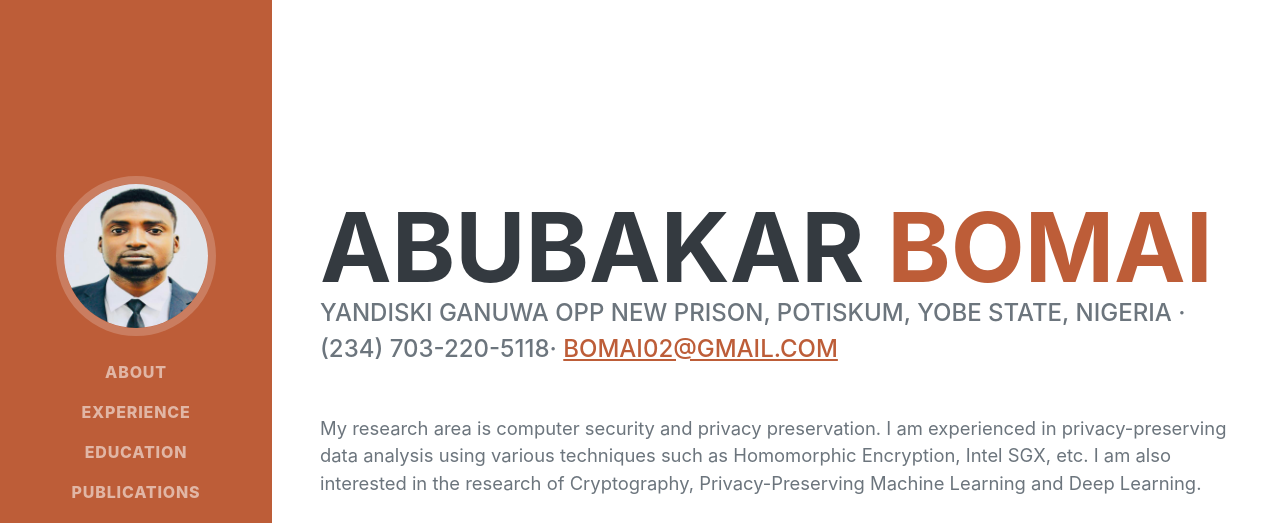
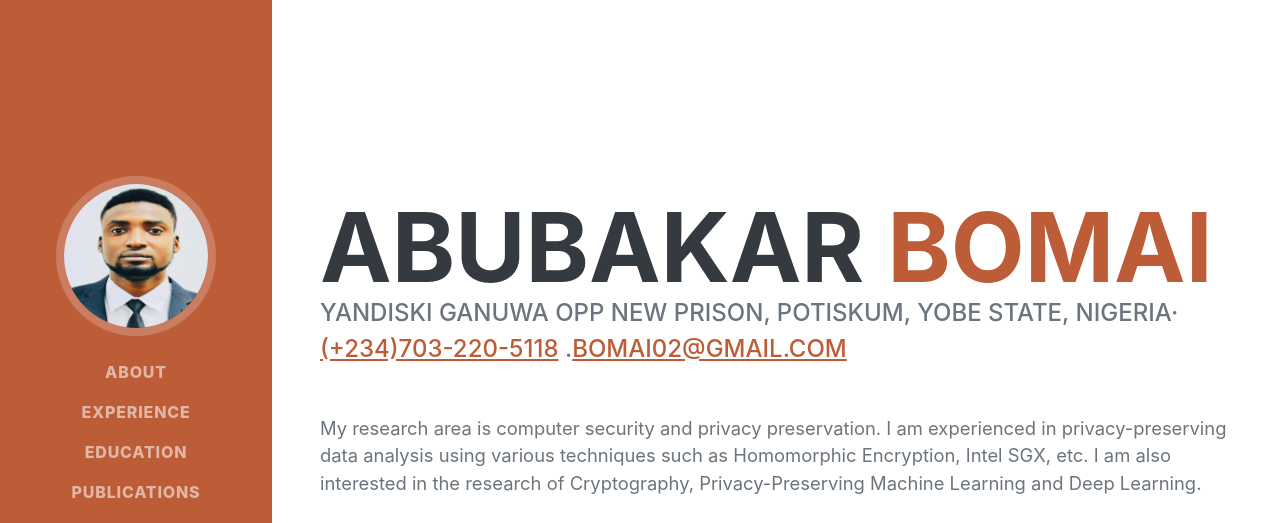
Before and after one commit to bomai02/bomai02.github.io, a plain HTML site: page index.html in a window 1280 px wide. Shown: the top 523 px of the page. Drawn offline with nearby package versions, Linux system fonts and the light colour scheme; a web font is replaced by a local one.

Commit message:
Update index.html

```diff
--- a/index.html
+++ b/index.html
@@ -45,8 +45,8 @@
                         <span class="text-primary">Bomai</span>
                     </h1>
                     <div class="subheading mb-5">
-                        Yandiski Ganuwa Opp New Prison, Potiskum, Yobe State, Nigeria · (234) 703-220-5118·
-                        <a href="mailto:bomai02@gmail.com">bomai02@gmail.com</a>
+                        Yandiski Ganuwa Opp New Prison, Potiskum, Yobe State, Nigeria· <a href="tel:+2347032205118">(+234)703-220-5118</a>
+                        .<a href="mailto:bomai02@gmail.com">bomai02@gmail.com</a>
                     </div>
                     <p class="lead mb-5">My research area is computer security and privacy preservation. I am experienced in privacy-preserving data analysis using various techniques such as Homomorphic Encryption, Intel SGX, etc. I am also interested in the research of Cryptography, Privacy-Preserving Machine Learning and Deep Learning.</p>
                     <div class="social-icons">
@@ -257,7 +257,7 @@
                         <div class="flex-grow-1">
                             <h3 class="mb-0">My Contact Information</h3>
                             <div><b>Email Addresses </b> : <a href="mailto:bomai02@gmail.com">bomai02@gmail.com</a>, <a href="mailto:aabomai02@gmail.com">aabomai02@gmail.com</a> </div>
-                            <div><b>Phone Number</b> : +2347032205118</div>
+                            <div><b>Phone Number</b> : <a href="tel:+2347032205118">(+234)703-220-5118</a></div>
                             <div><b>Street Address</b> : Yandiski Ganuwa Opp New Prison, Potiskum, Yobe State, Nigeria.</div>
 
                         </div>
```
